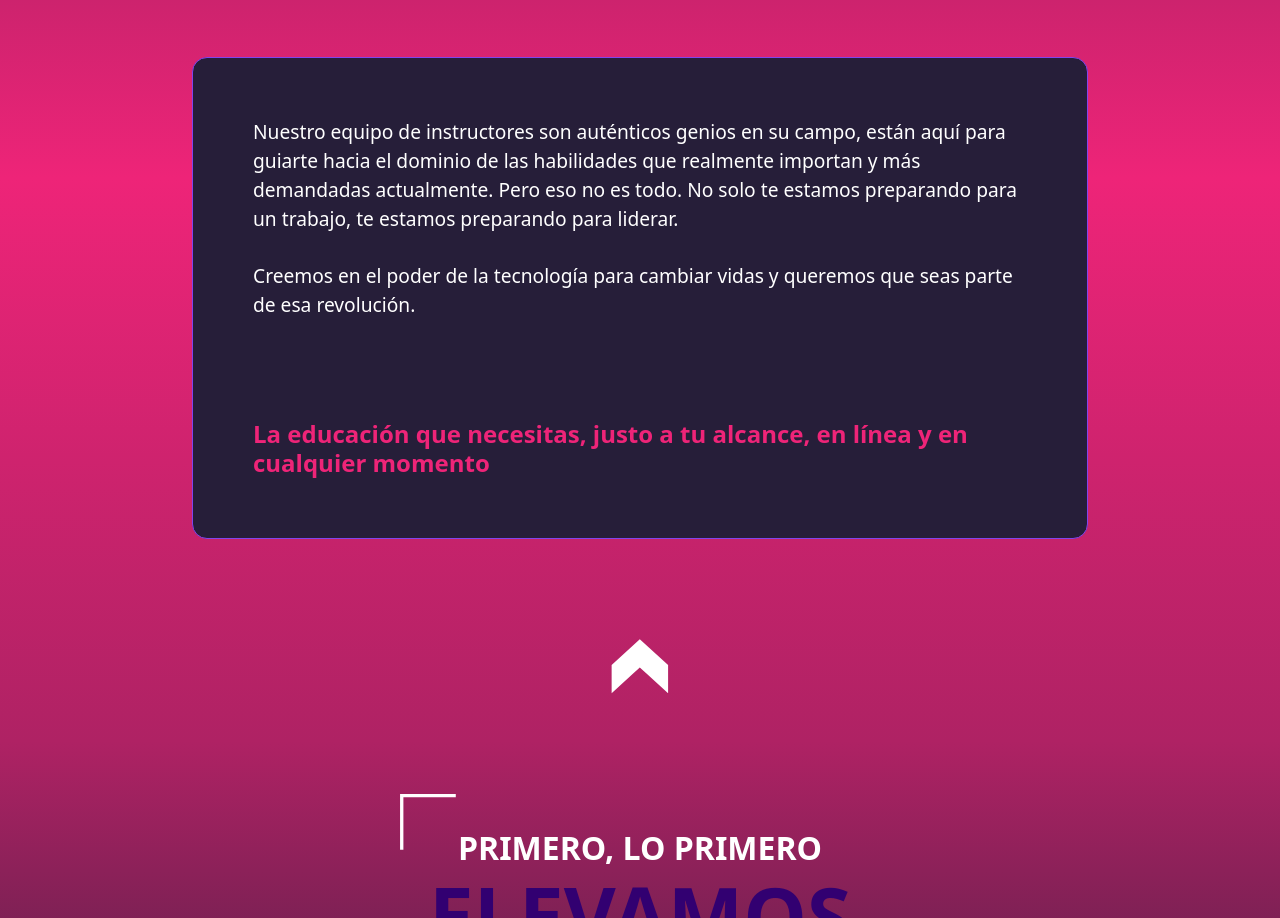
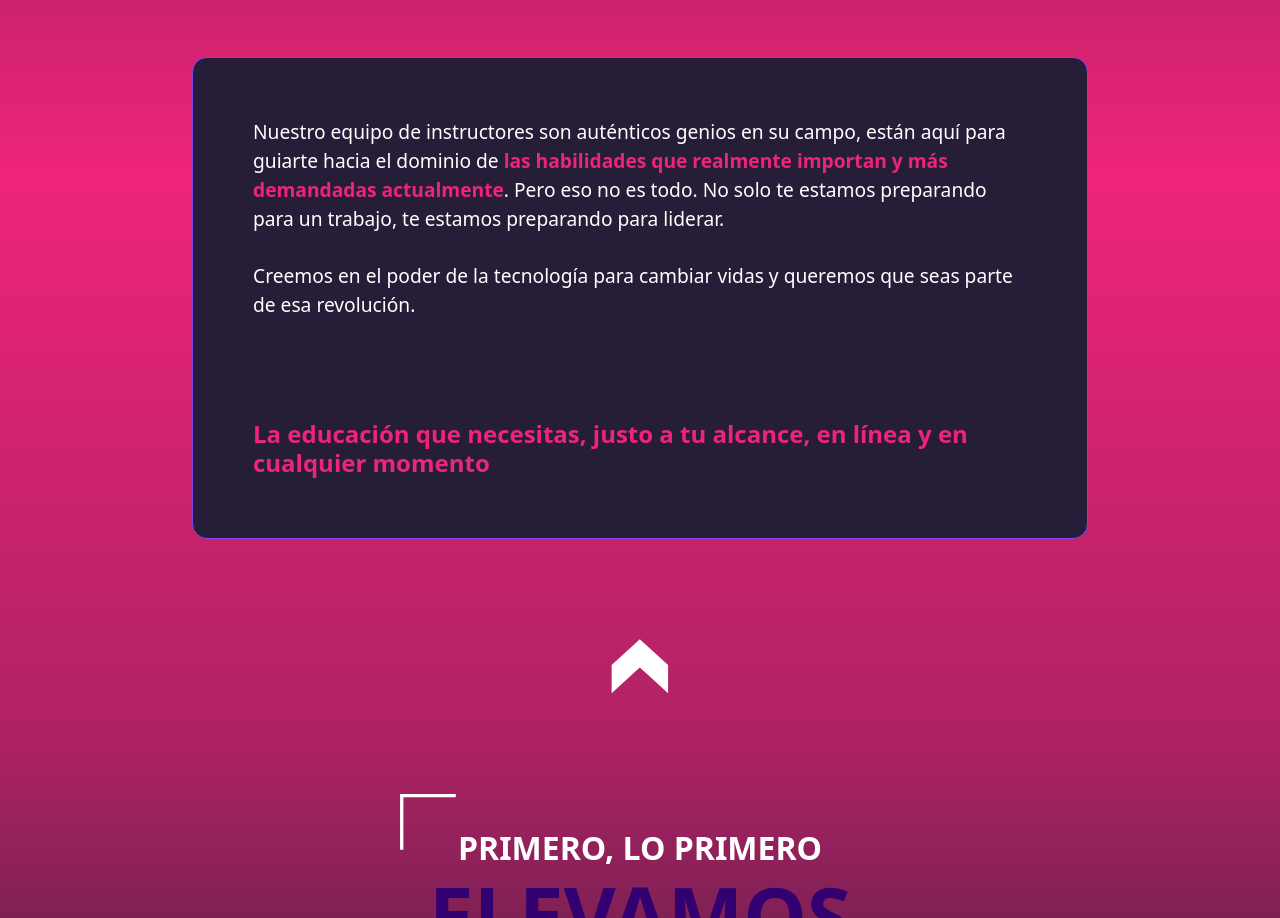
Before and after one commit to jdelaparra92/Genialtic, a website: page index.html in a window 1280 px wide. Shown: the part 2884-3802 px from the top of the page. Drawn offline with nearby package versions, Linux system fonts and the light colour scheme.

```diff
--- a/index.html
+++ b/index.html
@@ -129,7 +129,7 @@
                 </div>
 
                 <div class="fondo-borde-flex" data-aos="fade-left">
-                    <p class="parrafo-B margin-B-100">Nuestro equipo de instructores son auténticos genios en su campo, están aquí para guiarte hacia el dominio de las habilidades que realmente importan y más demandadas actualmente. Pero eso no es todo. No solo te estamos preparando para un trabajo, te estamos preparando para liderar. <br> <br>
+                    <p class="parrafo-B margin-B-100">Nuestro equipo de instructores son auténticos genios en su campo, están aquí para guiarte hacia el dominio de <span class="span-R">las habilidades que realmente importan y más demandadas actualmente</span>. Pero eso no es todo. No solo te estamos preparando para un trabajo, te estamos preparando para liderar. <br> <br>
 
                         Creemos en el poder de la tecnología para cambiar vidas y queremos que seas parte de esa revolución.</p>
 
```
